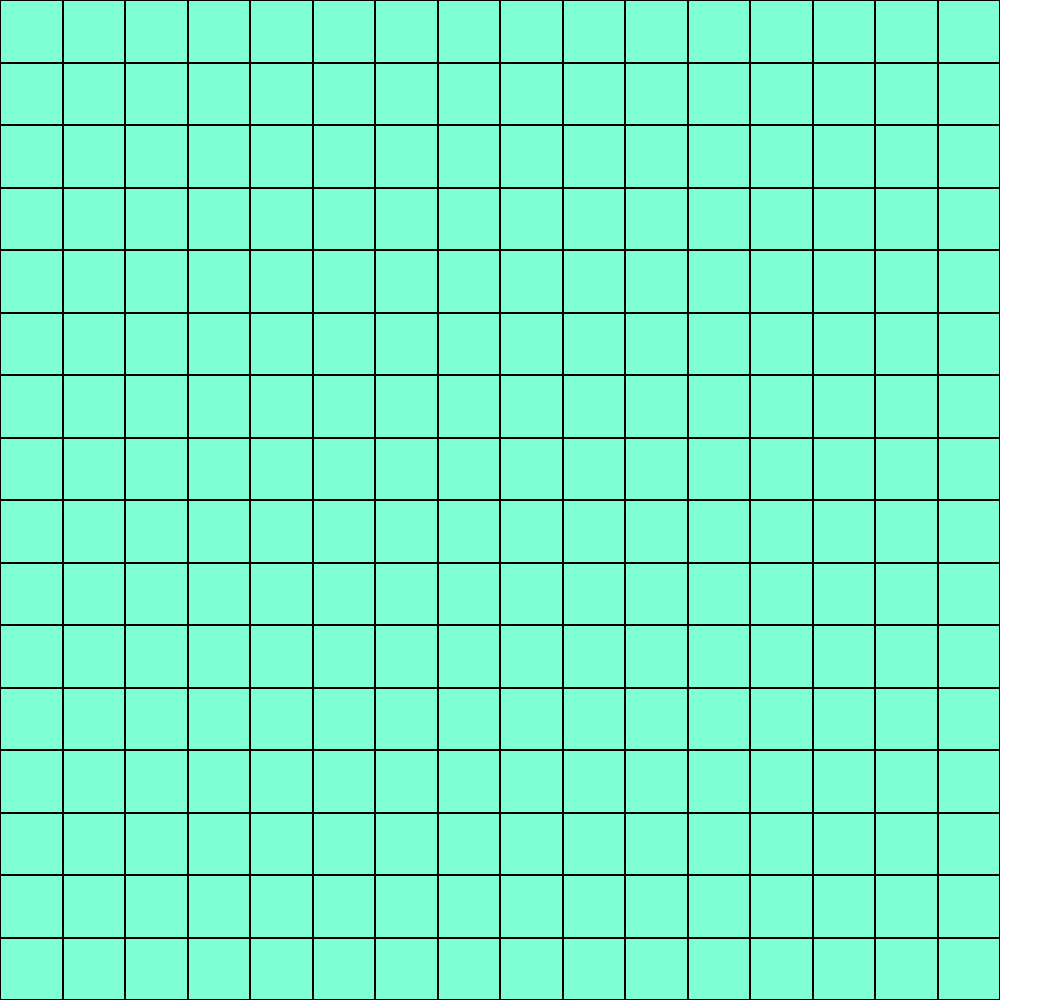
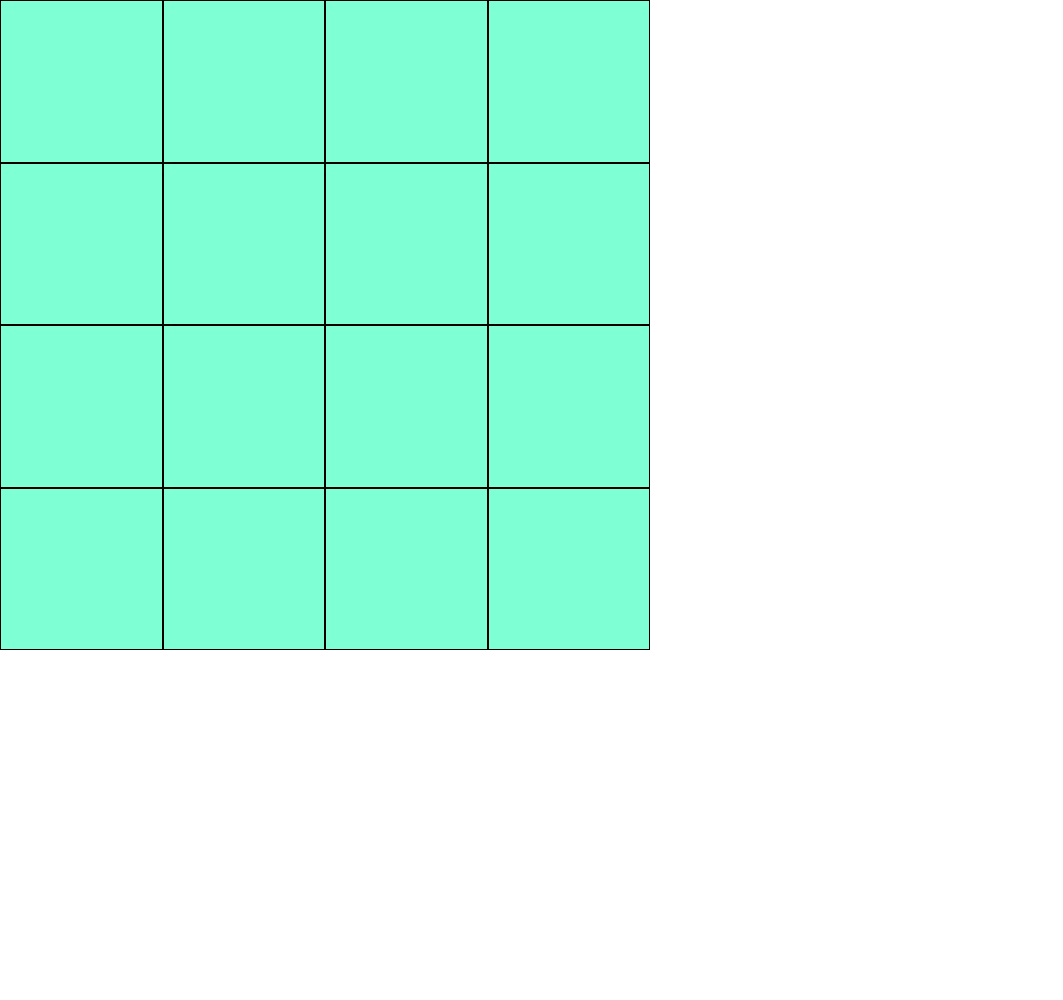
Before and after one commit to watersong89/odin-etch-a-sketch, a plain HTML site: page index.html in a window 1280 px wide. Shown: the whole page, without its empty margins (0-1063 px from the left). After the commit the page ends 800 px from the top, so only its background shows below. Drawn offline with Linux system fonts and the light colour scheme.

Commit message:
Grid created with varying rowlength values

```diff
--- a/scripts.js
+++ b/scripts.js
@@ -1,6 +1,18 @@
-for (let i = 0; i < 256; i++) {
+let rowLength = 4;
+let totalCells = rowLength * rowLength;
+let percentage = 650 / rowLength;
+
+for (let i = 0; i < totalCells; i++) {
   const container = document.querySelector('.js-container');
   let myDiv = document.createElement('div');
   myDiv.classList.add('myDiv');
   container.appendChild(myDiv);
+  myDiv.style.width = `${percentage}px`;
+  myDiv.style.height = `${percentage}px`;
 }
+
+// let rowInput = document.querySelector('input');
+
+// rowInput.addEventListener('click', () => {
+
+// })
--- a/styles.css
+++ b/styles.css
@@ -5,8 +5,8 @@
 .container {
   display: flex;
   flex-wrap: wrap;
-  height: 1000px;
-  width: 1000px;
+  height: 650px;
+  width: 650px;
   background-color: gainsboro;
 }
 
@@ -14,5 +14,5 @@
   height: 62.5px;
   width: 62.5px;
   background-color: aquamarine;
-  border: 1px solid black;
+  border: 0.05px solid black;
 }
```
Also changed, not shown: index.html (+4 -0 lines).
